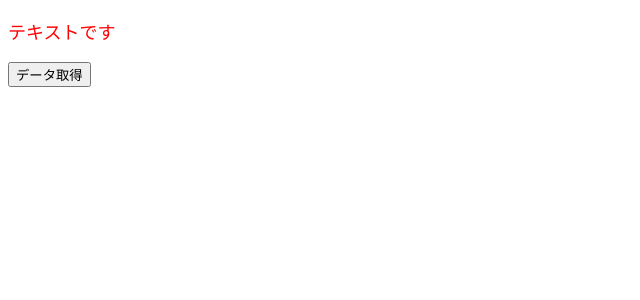
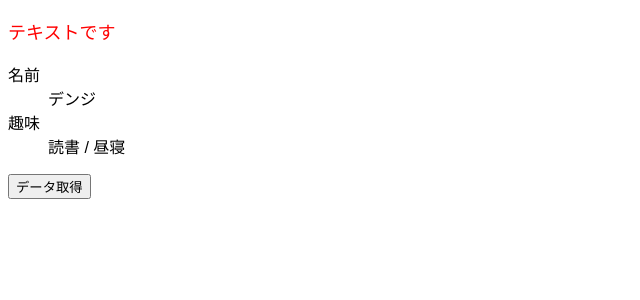
Before and after one commit to ryohei-aiba/React-TS-Udemy-2, a React (Create React App) app: page / in a window 1280 px wide. Shown: the top 300 px of the page, without its empty margins (0-640 px from the left). Built offline with nearby package versions, Linux system fonts and the light colour scheme.

Commit message:
Optional chaining

```diff
--- a/src/App.tsx
+++ b/src/App.tsx
@@ -2,8 +2,15 @@
 import { useState } from "react";
 import { Todo } from "./Todo";
 import { Text } from "./Text";
+import { UserProfile } from "./UserProfile";
 import "./styles.css";
 import { TodoType } from "./types/todo";
+import { User } from "./types/user";
+
+const user: User = {
+  name: "デンジ",
+  hobbies: ["読書", "昼寝"]
+};
 
 export default function App() {
   const [todos, setTodos] = useState<any>([]);
@@ -19,6 +26,7 @@
   return (
     <div className="App">
       <Text color={"red"} fontSize={"18px"} />
+      <UserProfile user={user} />
       <button onClick={onClickFetchData}>データ取得</button>
       {todos.map((todo) => (
         <Todo
--- /dev/null
+++ b/src/UserProfile.tsx
@@ -0,0 +1,18 @@
+import { VFC } from "react";
+import { User } from "./types/user";
+
+type Props = {
+  user: User;
+};
+
+export const UserProfile: VFC<Props> = (props) => {
+  const { user } = props;
+  return (
+    <dl>
+      <dt>名前</dt>
+      <dd>{user.name}</dd>
+      <dt>趣味</dt>
+      <dd>{user.hobbies?.join(" / ")}</dd>
+    </dl>
+  );
+};
--- /dev/null
+++ b/src/types/user.ts
@@ -0,0 +1,4 @@
+export type User = {
+  name: string;
+  hobbies?: Array<string>;
+};
```
